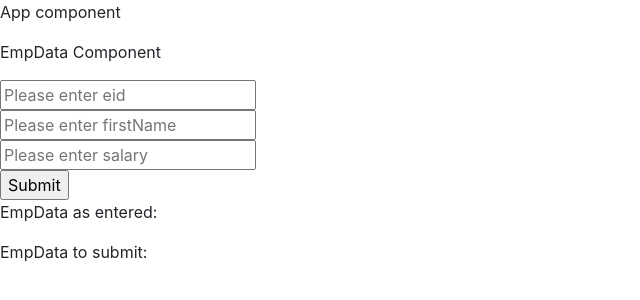
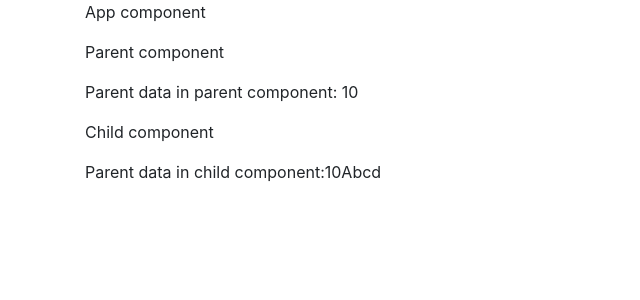
Before and after one commit to vamandeshmukh/deloitte-react-app, a React (Create React App) app: page / in a window 1280 px wide. Shown: the top 300 px of the page, without its empty margins (0-640 px from the left). Built offline with nearby package versions, Linux system fonts and the light colour scheme.

Commit message:
react-basics

```diff
--- a/src/App.js
+++ b/src/App.js
@@ -1,13 +1,15 @@
 import Home from "./components/Home";
 import Login from "./components/Login";
 import EmpData from './components/EmpData';
+import Parent from './components/Parent';
 
 const App = () => {
 
   return (
-    <div >
+    <div  className="container">
       <p>App component</p>
-      <EmpData />
+      <Parent />
+      {/* <EmpData /> */}
       {/* <Login /> */}
       {/* <Home /> */}
     </div>
--- /dev/null
+++ b/src/components/Child.js
@@ -0,0 +1,16 @@
+
+const Child = (props) => {
+
+    const parentDataInChild = props.dataFromParent;
+
+    return (
+        <div >
+            <p>Child component</p>
+            <p>Parent data in child component:
+                {parentDataInChild}
+                {props.anotherProperty}
+            </p>
+        </div>
+    );
+}
+export default Child;
--- a/src/components/EmpData.js
+++ b/src/components/EmpData.js
@@ -1,5 +1,4 @@
 import { useEffect, useState } from "react";
-
 
 const EmpData = () => {
 
--- /dev/null
+++ b/src/components/Parent.js
@@ -0,0 +1,19 @@
+import { useState } from 'react';
+import Child from './Child';
+
+const Parent = () => {
+
+    const [parentData, setParentData] = useState(10);
+
+    return (
+        <div >
+            <p>Parent component</p>
+            <p>Parent data in parent component: {parentData}</p>
+            <Child
+                dataFromParent={parentData}
+                anotherProperty='Abcd' />
+        </div>
+    );
+
+}
+export default Parent;
```
